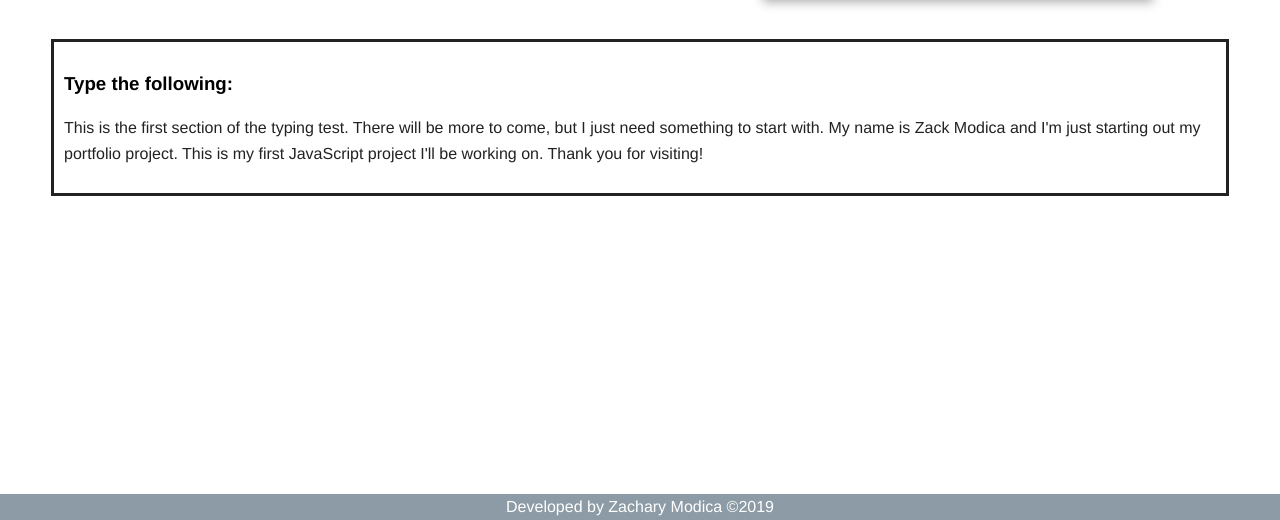
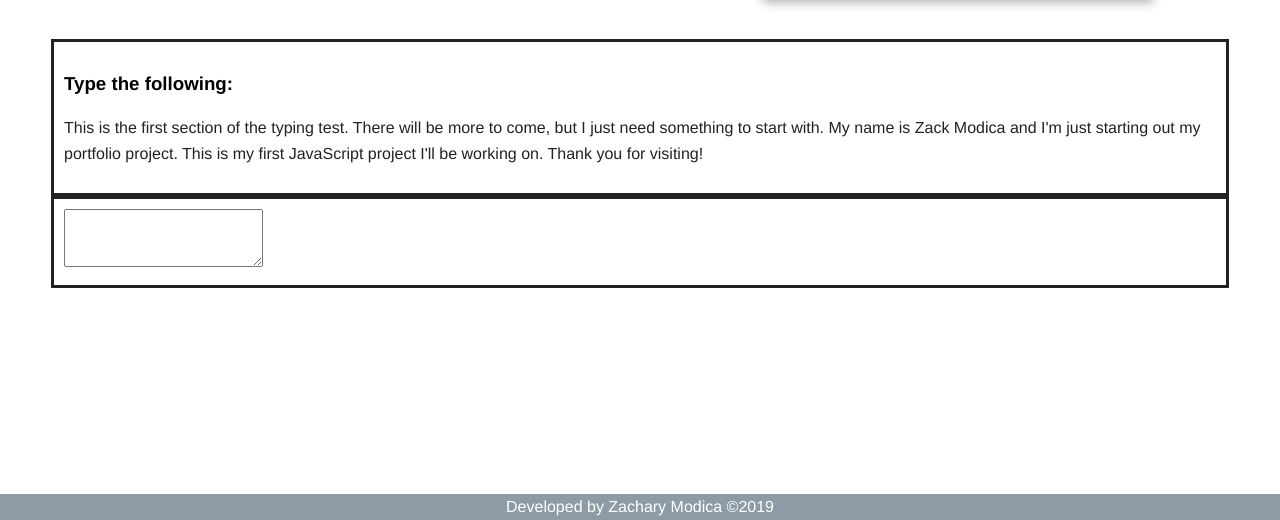
Before and after one commit to ziggybrew/SpeedTester, a plain HTML site: page index.html in a window 1280 px wide. Shown: the part 280-800 px from the top of the page. Drawn offline with nearby package versions, Linux system fonts and the light colour scheme.

Commit message:
Include speedTest.js in index.html

```diff
--- a/index.html
+++ b/index.html
@@ -60,6 +60,11 @@
 					JavaScript project I'll be working on. Thank you for visiting!
 				</p>
 			</div>
+			<div class="test">
+				<textarea id="userInput">
+
+				</textarea>
+			</div>
         </div> <!-- #main-container -->
 
         <div class="footer-container">
@@ -73,6 +78,7 @@
 
         <script src="js/plugins.js"></script>
         <script src="js/main.js"></script>
+		<script src="js/speedTest.js"></script>
 
         <!-- Google Analytics: change UA-XXXXX-X to be your site's ID. -->
         <script>
```
